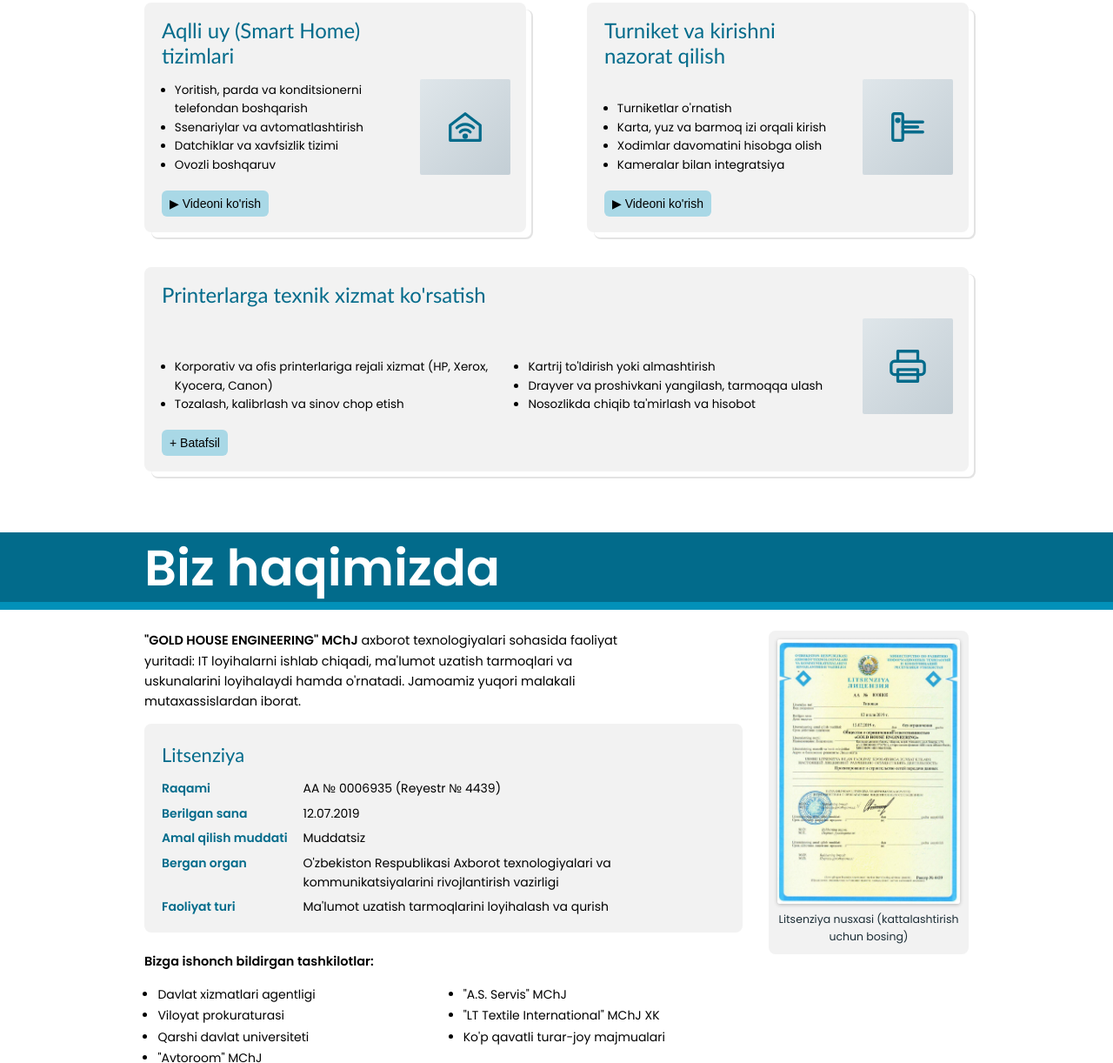
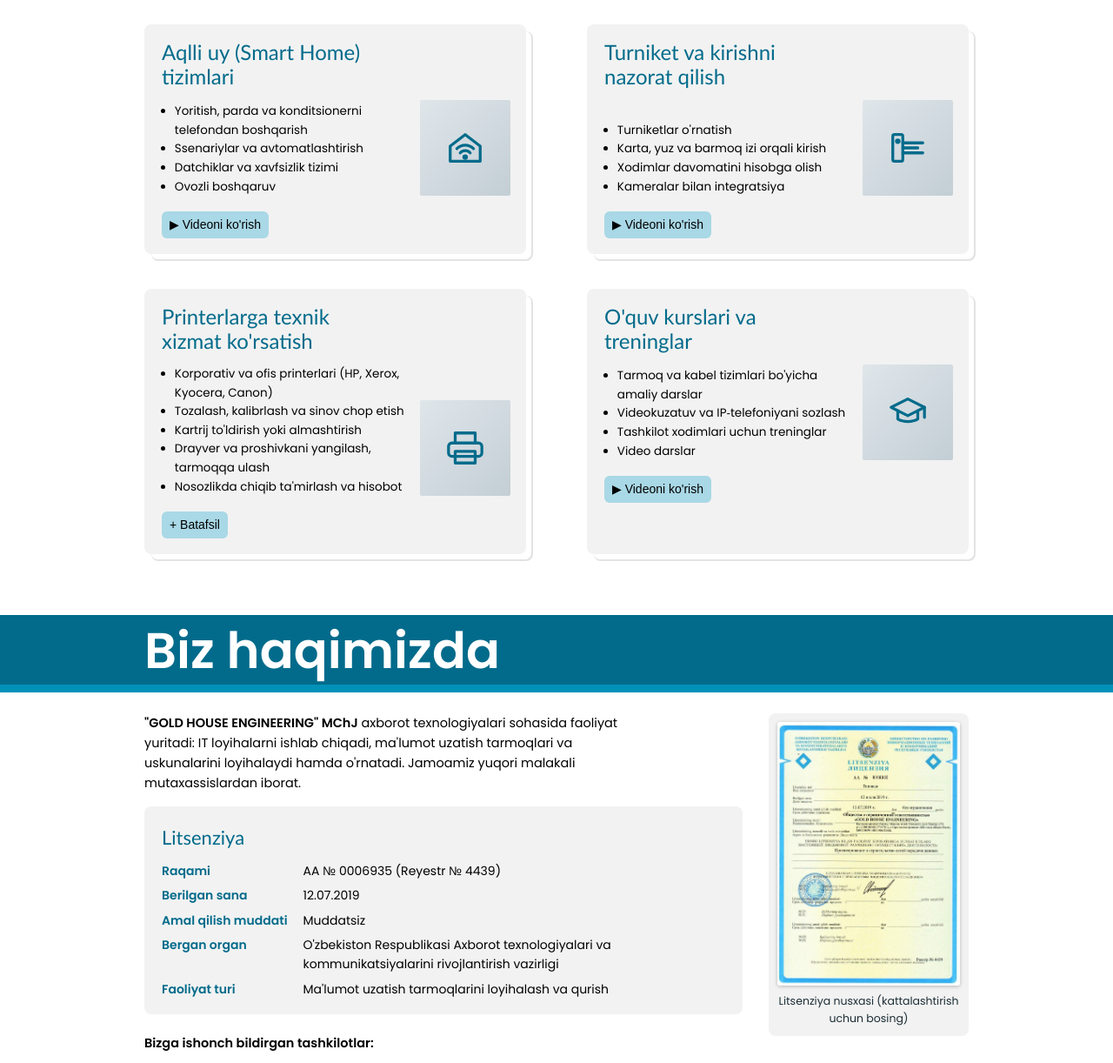
Before and after one commit to abrorjonnusratullaev/oltinuy, a plain HTML site: page index.html in a window 1280 px wide. Shown: the part 1883-3105 px from the top of the page at 87% size. Drawn offline with Linux system fonts and the light colour scheme; a web font is replaced by a local one.

Commit message:
O'quv kurslari kartasi va trening videosi
Co-Authored-By: Claude Opus 5.5 <noreply@anthropic.com>
Claude-Session: https://claude.ai/code/session_01CTGTZ9pSBvcj63xQA6jns8

```diff
--- a/index.html
+++ b/index.html
@@ -80,6 +80,7 @@ a:focus-visible,button:focus-visible{outline:3px solid var(--teal-2);outline-off
 .vid{position:relative;width:100%;background:#000}
 .vid iframe{position:absolute;inset:0;width:100%;height:100%;border:0}
 .vid.short{aspect-ratio:9/16;max-height:620px}
+.videos figure.tall{grid-row:span 2}
 .vid.wide16{aspect-ratio:16/9}
 @media (max-width:760px){.videos{grid-template-columns:1fr}.vid.short{max-width:340px;margin-inline:auto}}
 .map h2{font-family:var(--poppins);font-weight:600;font-size:clamp(1.6rem,4vw,2.2rem);color:var(--teal);margin:0 0 6px}
@@ -186,6 +187,7 @@ footer .col{padding-block:30px 14px}
             <li>Wi‑Fi kirish nuqtalarini sozlash</li>
             <li>Aqlli uy va turniket tizimlari</li>
             <li>Printerlarga texnik xizmat</li>
+            <li>O'quv kurslari va treninglar</li>
           </ul>
         </div>
       </div>
@@ -245,13 +247,21 @@ footer .col{padding-block:30px 14px}
         </div>
         <a class="more" href="#videolar">▶ Videoni ko'rish</a>
       </article>
-      <article class="card wide">
+      <article class="card">
         <h3>Printerlarga texnik xizmat ko'rsatish</h3>
         <div class="card-body">
-          <ul><li>Korporativ va ofis printerlariga rejali xizmat (HP, Xerox, Kyocera, Canon)</li><li>Tozalash, kalibrlash va sinov chop etish</li><li>Kartrij to'ldirish yoki almashtirish</li><li>Drayver va proshivkani yangilash, tarmoqqa ulash</li><li>Nosozlikda chiqib ta'mirlash va hisobot</li></ul>
+          <ul><li>Korporativ va ofis printerlari (HP, Xerox, Kyocera, Canon)</li><li>Tozalash, kalibrlash va sinov chop etish</li><li>Kartrij to'ldirish yoki almashtirish</li><li>Drayver va proshivkani yangilash, tarmoqqa ulash</li><li>Nosozlikda chiqib ta'mirlash va hisobot</li></ul>
           <div class="thumb thumb-ico" aria-hidden="true"><svg width="46" height="46" viewBox="0 0 24 24" fill="none" stroke="currentColor" stroke-width="1.7" stroke-linejoin="round"><path d="M6 9V3h12v6"/><rect x="2" y="9" width="20" height="8" rx="2"/><path d="M6 14h12v7H6z"/><path d="M18 12h.01"/></svg></div>
         </div>
         <a class="more" href="#buyurtma">+ Batafsil</a>
+      </article>
+      <article class="card">
+        <h3>O'quv kurslari va treninglar</h3>
+        <div class="card-body">
+          <ul><li>Tarmoq va kabel tizimlari bo'yicha amaliy darslar</li><li>Videokuzatuv va IP‑telefoniyani sozlash</li><li>Tashkilot xodimlari uchun treninglar</li><li>Video darslar</li></ul>
+          <div class="thumb thumb-ico" aria-hidden="true"><svg width="46" height="46" viewBox="0 0 24 24" fill="none" stroke="currentColor" stroke-width="1.7" stroke-linejoin="round" stroke-linecap="round"><path d="M2 9l10-5 10 5-10 5z"/><path d="M6 11v5c3 2 9 2 12 0v-5"/><path d="M22 9v6"/></svg></div>
+        </div>
+        <a class="more" href="#videolar">▶ Videoni ko'rish</a>
       </article>
     </div>
   </div>
@@ -283,8 +293,9 @@ footer .col{padding-block:30px 14px}
   <div class="band" id="videolar"><div class="col"><h2>Videolar</h2></div></div>
   <div class="col">
     <div class="videos">
-      <figure><div class="vid short"><iframe title="Aqlli uy tizimi" src="https://www.youtube-nocookie.com/embed/jmHtKWtjvpY" loading="lazy" allow="accelerometer; encrypted-media; gyroscope; picture-in-picture" allowfullscreen></iframe></div><figcaption>Aqlli uy tizimi. <a href="https://www.youtube.com/shorts/jmHtKWtjvpY" target="_blank" rel="noopener">YouTube'da ochish</a></figcaption></figure>
+      <figure class="tall"><div class="vid short"><iframe title="Aqlli uy tizimi" src="https://www.youtube-nocookie.com/embed/jmHtKWtjvpY" loading="lazy" allow="accelerometer; encrypted-media; gyroscope; picture-in-picture" allowfullscreen></iframe></div><figcaption>Aqlli uy tizimi. <a href="https://www.youtube.com/shorts/jmHtKWtjvpY" target="_blank" rel="noopener">YouTube'da ochish</a></figcaption></figure>
       <figure><div class="vid wide16"><iframe title="Turniket tizimi" src="https://www.youtube-nocookie.com/embed/r2tdRJUoTiQ" loading="lazy" allow="accelerometer; encrypted-media; gyroscope; picture-in-picture" allowfullscreen></iframe></div><figcaption>Turniket va kirishni nazorat qilish tizimi. <a href="https://www.youtube.com/watch?v=r2tdRJUoTiQ" target="_blank" rel="noopener">YouTube'da ochish</a></figcaption></figure>
+      <figure><div class="vid wide16"><iframe title="O'quv trening darsi" src="https://www.youtube-nocookie.com/embed/_tsO5rXMY-w" loading="lazy" allow="accelerometer; encrypted-media; gyroscope; picture-in-picture" allowfullscreen></iframe></div><figcaption>O'quv trening darsimizdan. <a href="https://www.youtube.com/watch?v=_tsO5rXMY-w" target="_blank" rel="noopener">YouTube'da ochish</a></figcaption></figure>
     </div>
   </div>
 
```
